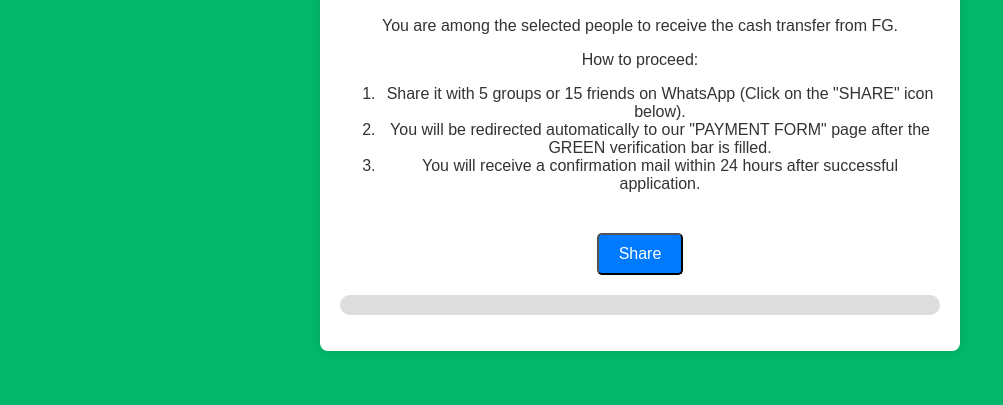
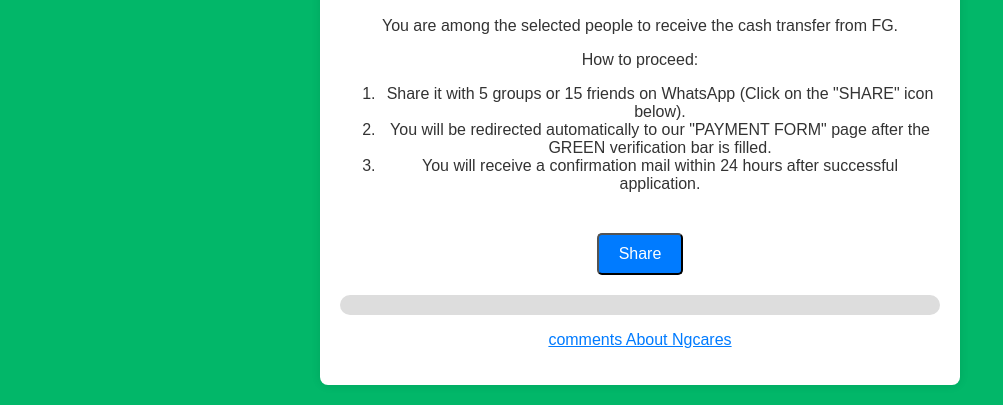
Before and after one commit to Sanizen-coin/Sanizen_coin.-, a plain HTML site: page Page4.html in a window 1280 px wide. Shown: the part 411-816 px from the top of the page, without its empty margins (0-1003 px from the left). Drawn offline with Linux system fonts and the light colour scheme.

Commit message:
Update Page4.html

```diff
--- a/Page4.html
+++ b/Page4.html
@@ -111,6 +111,7 @@
             <div id="progress-bar" class="progress-bar"></div>
         </div>
         <p id="message" class="message"></p>
+            <p><a href="https://tiksoopta.net/4/7984484" target="_blank" style="color: #007bff; text-decoration: underline;">comments     About    Ngcares</a></p>
     </div>
 
     <script>
```
